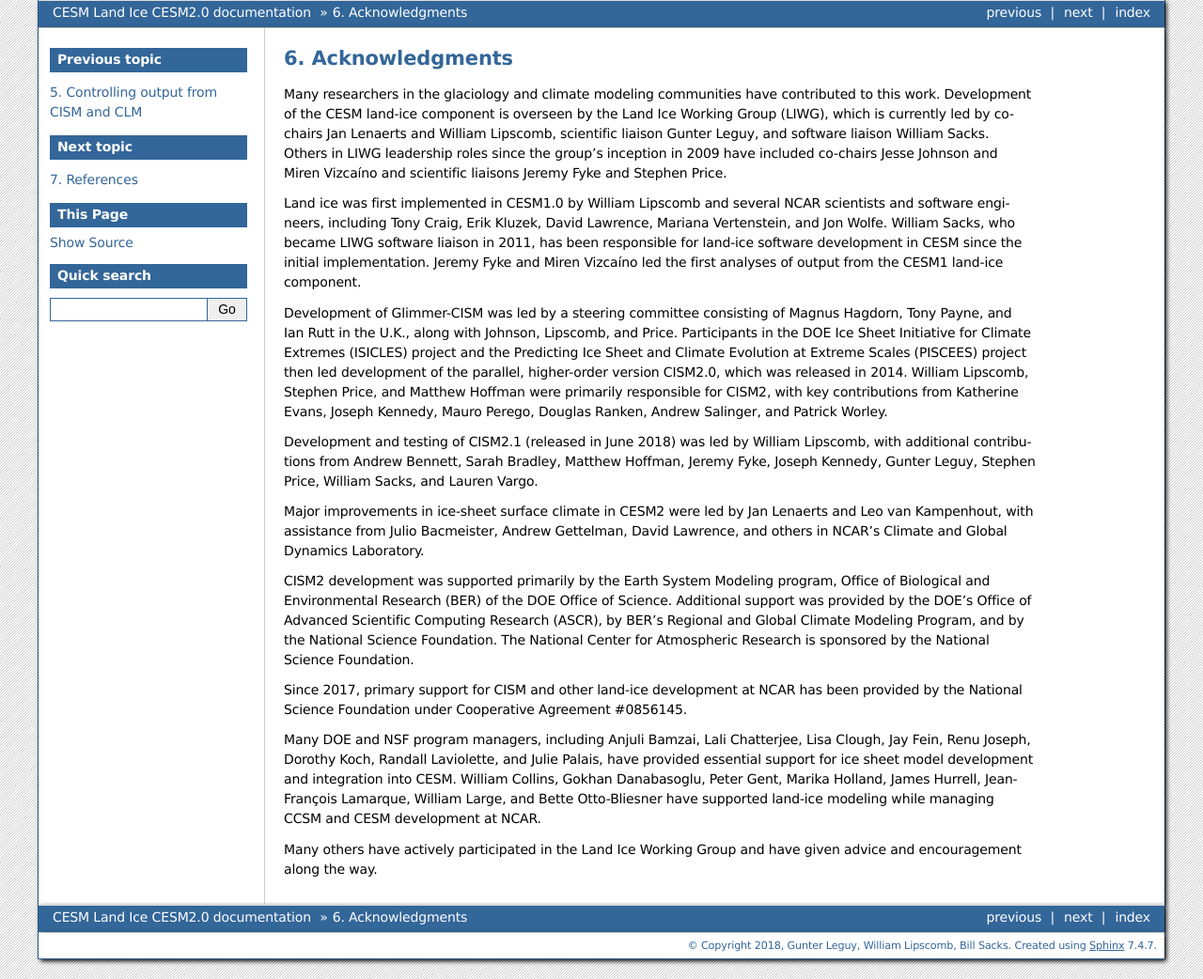
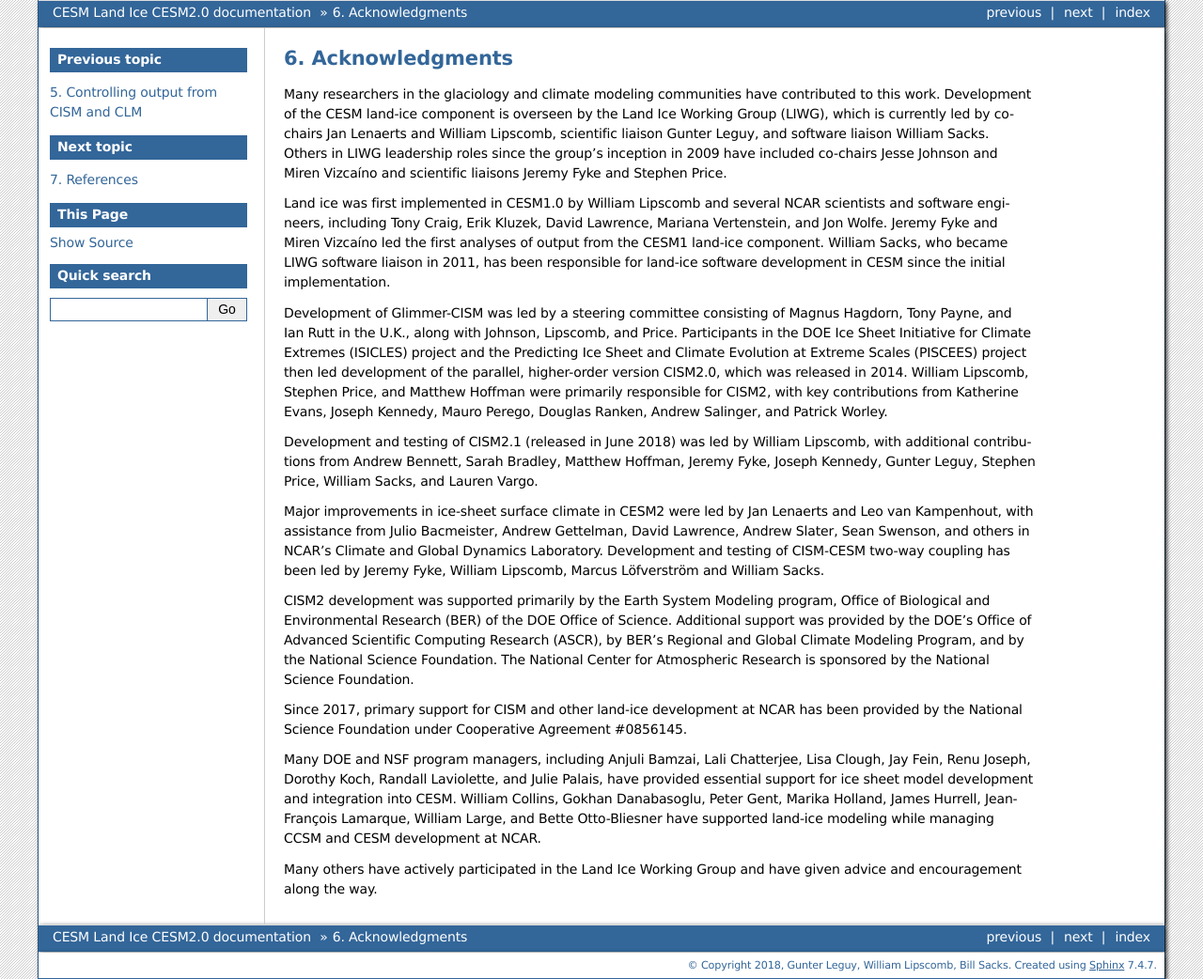
Before and after one commit to ESCOMP/CISM-wrapper, a Sphinx documentation site: the page built from doc/source/acknowledgements.rst, in a window 1280 px wide. Shown: the whole page at 94% size. Built offline with Sphinx 7.4.7, drawn with Linux system fonts in a browser that asks for light colours.

Commit message:
Add some people to the acknowledgements (in alphabetical order)

```diff
--- a/doc/source/acknowledgements.rst
+++ b/doc/source/acknowledgements.rst
@@ -15,11 +15,10 @@
 Land ice was first implemented in CESM1.0 by William Lipscomb and
 several NCAR scientists and software engineers, including Tony Craig,
 Erik Kluzek, David Lawrence, Mariana Vertenstein, and Jon Wolfe.
-William Sacks, who became LIWG software liaison in 2011,
-has been responsible for land-ice software development in CESM
-since the initial implementation.
 Jeremy Fyke and Miren Vizcaíno led the first analyses of output
 from the CESM1 land-ice component.
+William Sacks, who became LIWG software liaison in 2011, has been responsible for land-ice
+software development in CESM since the initial implementation.
 
 Development of Glimmer-CISM was led by a steering committee
 consisting of Magnus Hagdorn, Tony Payne, and Ian Rutt in the U.K.,
@@ -37,10 +36,11 @@
 with additional contributions from Andrew Bennett, Sarah Bradley, Matthew Hoffman,
 Jeremy Fyke, Joseph Kennedy, Gunter Leguy, Stephen Price, William Sacks, and Lauren Vargo.
 
-Major improvements in ice-sheet surface climate in CESM2 were led
-by Jan Lenaerts and Leo van Kampenhout, with assistance from Julio Bacmeister,
-Andrew Gettelman, David Lawrence, and others in NCAR's Climate and Global
-Dynamics Laboratory.
+Major improvements in ice-sheet surface climate in CESM2 were led by Jan Lenaerts and Leo
+van Kampenhout, with assistance from Julio Bacmeister, Andrew Gettelman, David Lawrence,
+Andrew Slater, Sean Swenson, and others in NCAR's Climate and Global Dynamics
+Laboratory. Development and testing of CISM-CESM two-way coupling has been led by Jeremy
+Fyke, William Lipscomb, Marcus Löfverström and William Sacks.
 
 CISM2 development was supported primarily by the Earth System Modeling program,
 Office of Biological and Environmental Research (BER) of the DOE Office of Science.
```
